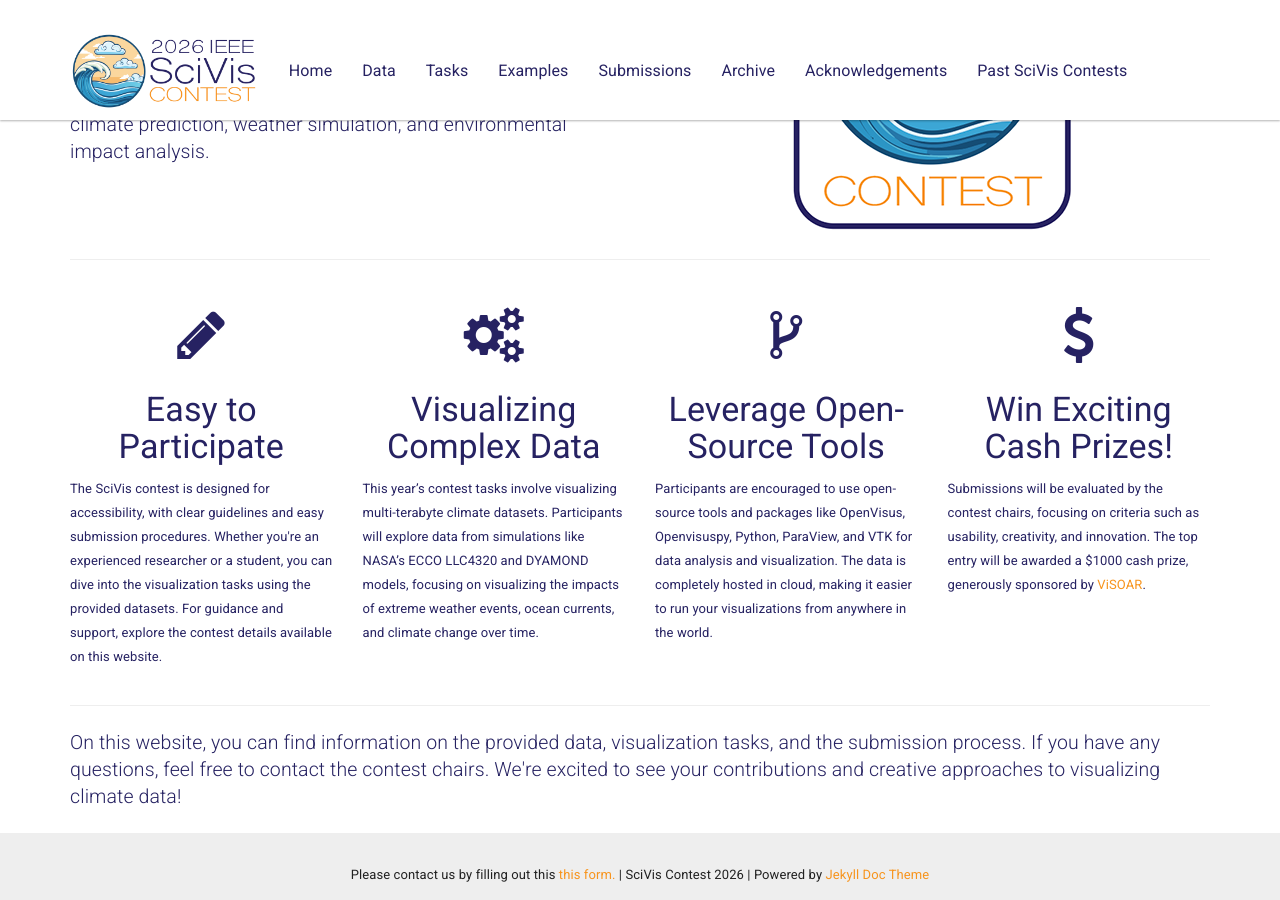
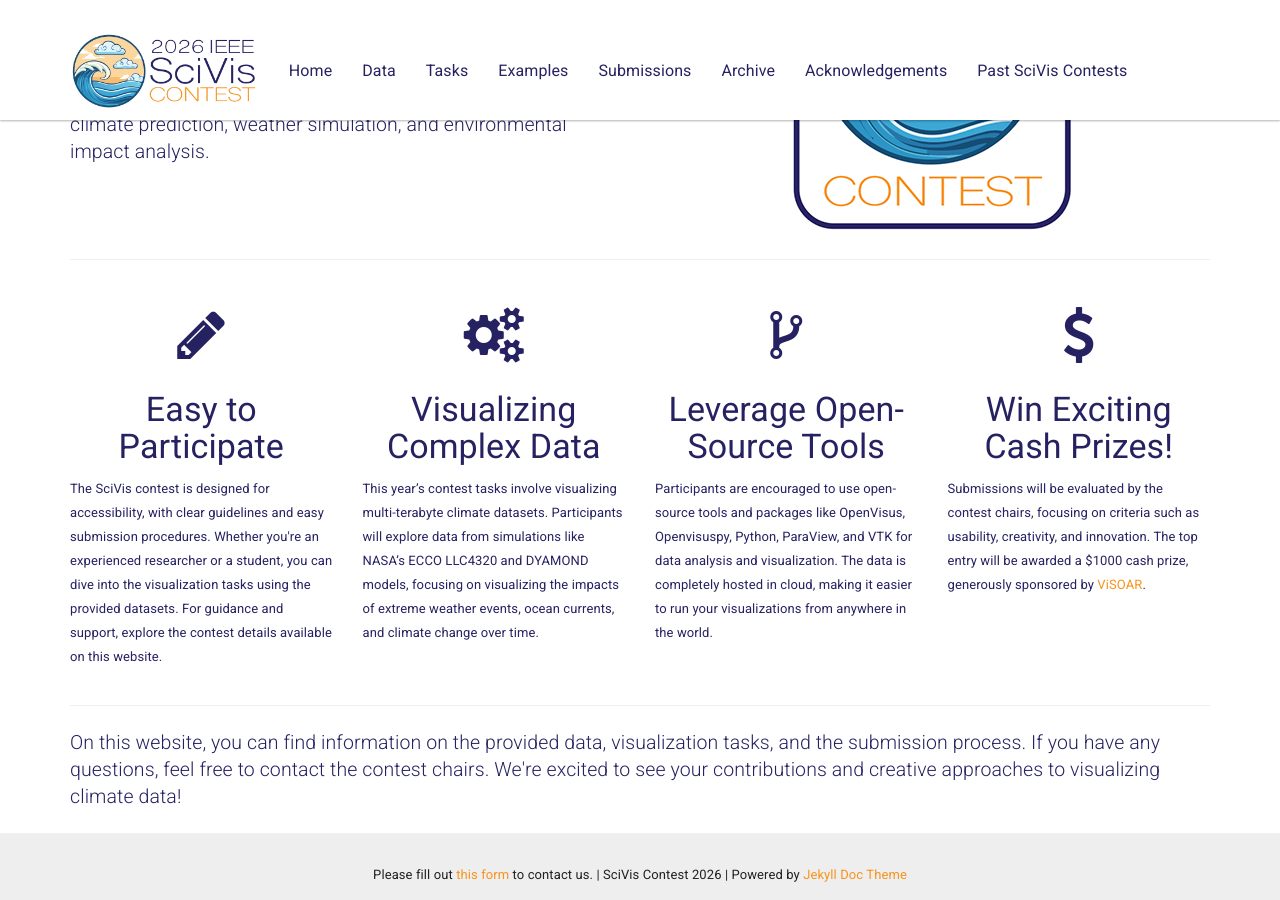
Before and after one commit to sciviscontest2026/sciviscontest2026.github.io, a Jekyll site: the page built from index.html, in a window 1280 px wide and 900 px high, scrolled down 888 px. Built offline with Jekyll 4.4.1, drawn with Linux system fonts in a browser that asks for light colours.

Commit message:
add gform

```diff
--- a/_includes/footer.html
+++ b/_includes/footer.html
@@ -2,7 +2,7 @@
     <div class="container">
 
         <p class="text-center">
-           Please contact us by filling out this <a href="https://forms.gle/s9n98YScJgTJxwpM9" target="_blank">this form.</a> | {{ site.title }}  |
+           Please fill out <a href="https://forms.gle/s9n98YScJgTJxwpM9" target="_blank">this form</a> to contact us. | {{ site.title }}  |
             Powered by <a href="https://github.com/aksakalli/jekyll-doc-theme"  target="_blank">Jekyll Doc Theme</a>
         </p>
         <!-- <p class="text-muted">Place sticky footer content here.</p> -->
```
